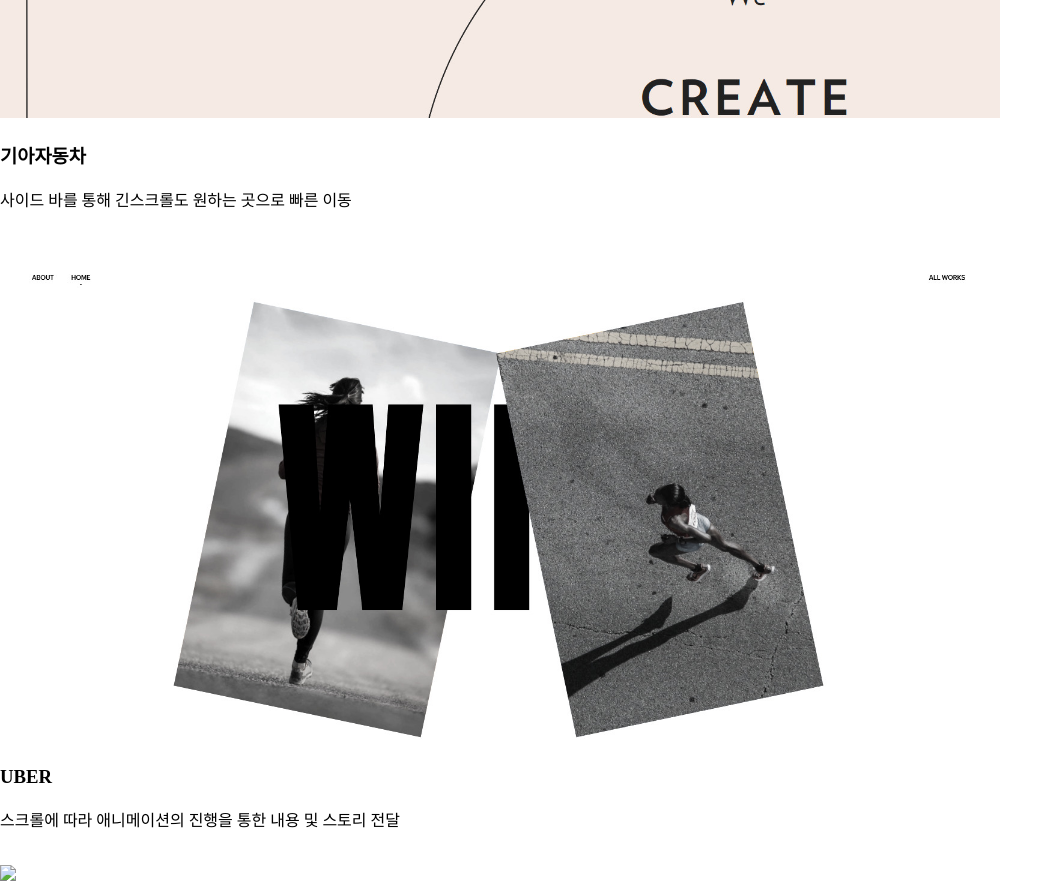
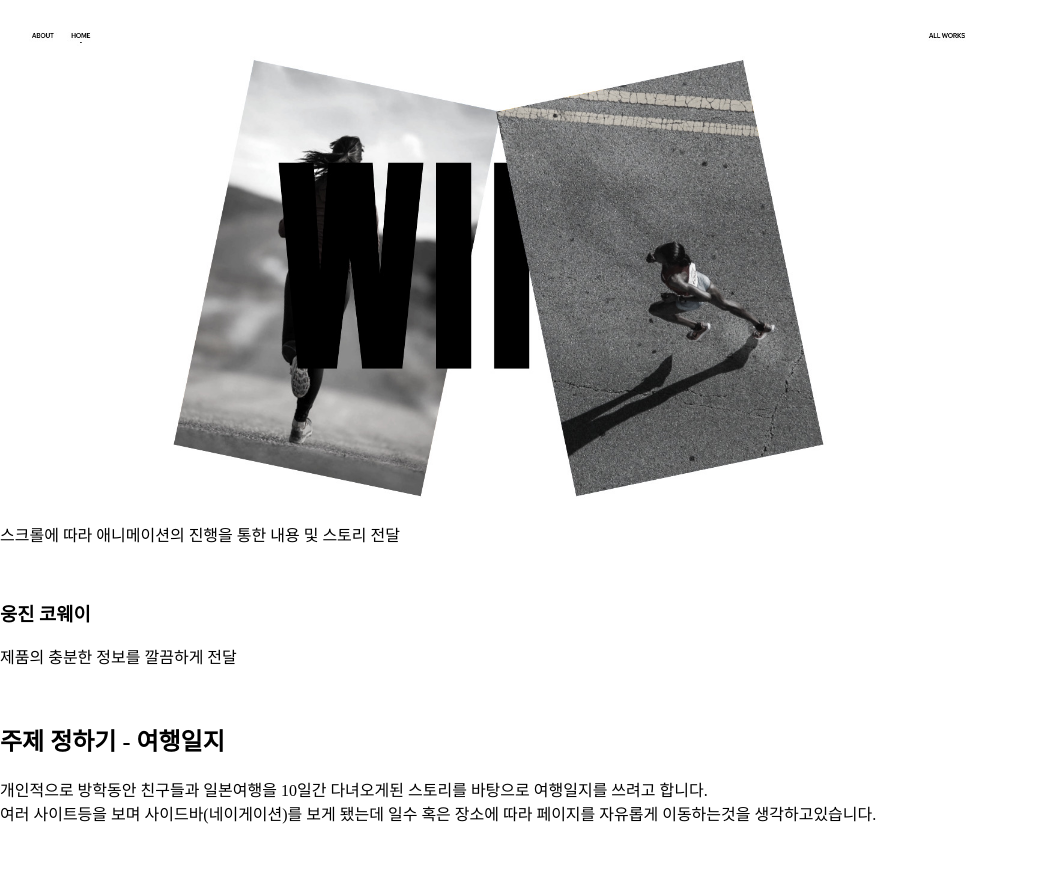
Before and after one commit to piano4251/aar, a plain HTML site: page index.html in a window 1280 px wide. Shown: the part 1905-2797 px from the top of the page, without its empty margins (0-1063 px from the left). After the commit the page ends 2764 px from the top, so only its background shows below. Drawn offline with Linux system fonts and the light colour scheme.

Commit message:
Update index.html

```diff
--- a/index.html
+++ b/index.html
@@ -19,7 +19,7 @@
 		<hr>
 
 		<a href="https://ethereum.org/images/wallpaper-homestead.jpg"target="_new">
-			<img src="https://ethereum.org/images/wallpaper-homestead.jpg"
+			<img src="1.jpg"
 			<br>
 		</a>
 
@@ -44,13 +44,10 @@
 		<a href="https://www.unlockingcities.com/en/#0"target="_new">
 			<img src="4.jpg">
 		</a>
-		<h3>UBER</h3>
 		<p>스크롤에 따라 애니메이션의 진행을 통한 내용 및 스토리 전달</p>
 		<br>
 
-		<a href="http://www.coway.co.kr/Product/Detail/?prodDispNo=162"target="_new">
-			<img src="5.jpg">
-		</a>
+
 		<h3>웅진 코웨이</h3>
 		<p>제품의 충분한 정보를 깔끔하게 전달</p>
 		<br>
```
